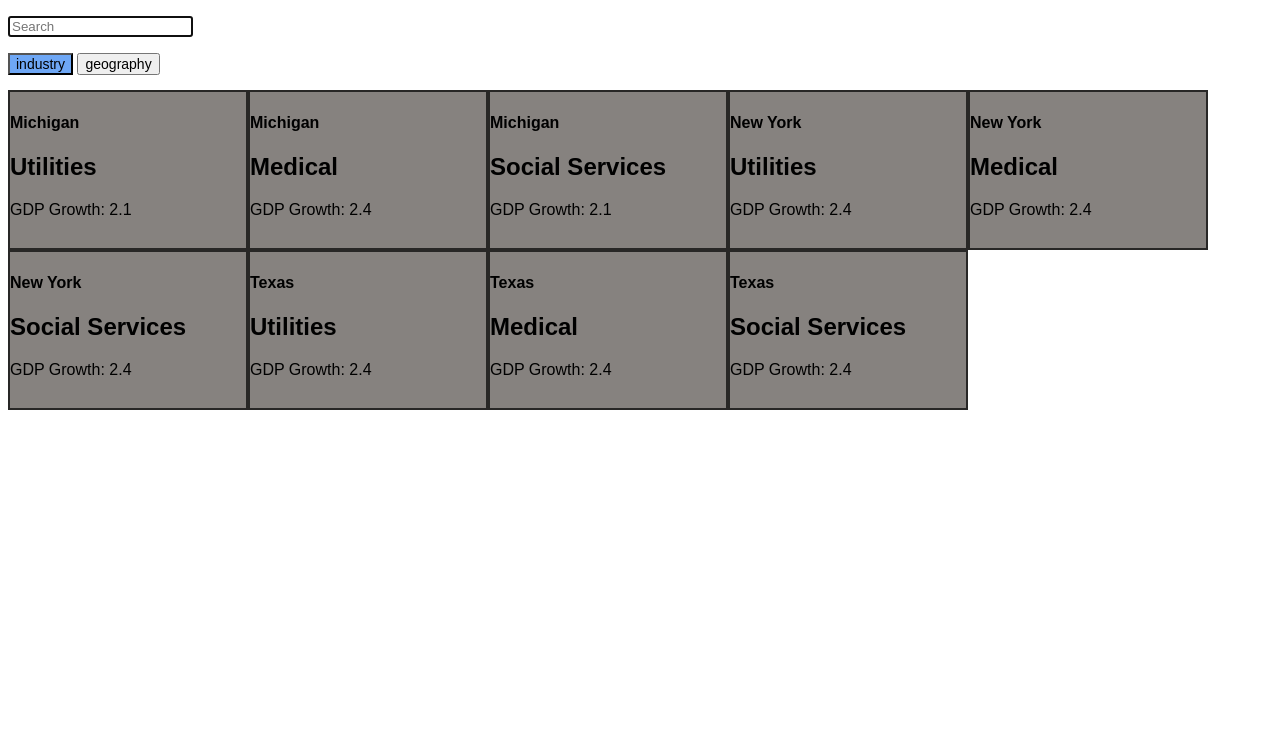
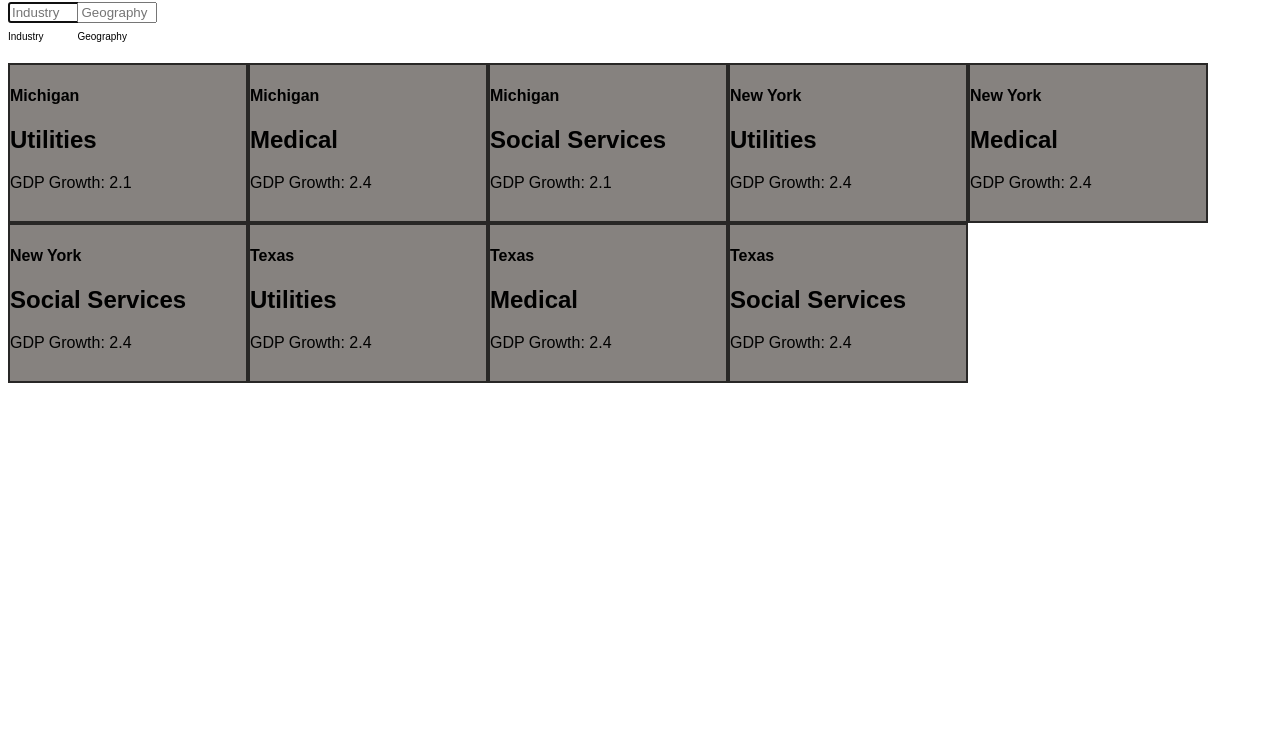
Before and after one commit to SigmaMonstR/optimus-prime, a plain HTML site: page index.html in a window 1280 px wide. Shown: the part 50-800 px from the top of the page. Drawn offline with Linux system fonts and the light colour scheme.

Commit message:
improvements

```diff
--- a/css/styles.css
+++ b/css/styles.css
@@ -27,5 +27,19 @@ body { font-family: sans-serif; }
   border-color: hsla(0, 0%, 0%, 0.7);
 }
 
-button { font-size: 14px;
-          margin-bottom: 15px}
+input {
+  display: inline-block;
+  width: 6em;
+  position: relative;
+  top: -3em;
+}
+
+label {
+  font-size: 10px;
+  display: inline-block;
+  width: 6em;
+  margin-right: .5em;
+  padding-top: 1.5em;
+}
+
+button { font-size: 14px; }
--- a/index.html
+++ b/index.html
@@ -21,16 +21,21 @@
     <h1>~~~Viz</h1>
 
     <!--SEARCH BAR-->
-    <p>
-        <input id="search" type="text" class="quicksearch" placeholder="Search"/>
-    </p>
+
+      <label for="indSearch" id="indLabel"> Industry
+        <input id="indSearch" type="text" class="indSearch" placeholder="Industry"/>
+      </label>
+
+      <label for="search" id="geoLabel"> Geography
+        <input id="search" type="text" class="geoSearch" placeholder="Geography"/>
+      </label>
 
     <!--FILTER BUTTONS HERE-->
-      <!--<div id="viz">-->
+      <!--<div id="viz">
         <button id="industry" onClick="choose('industry')">industry</button>
         <button id="geography" onClick="choose('geography')">geography</button>
-        <!--<div id="result"></div>-->
-      <!--</div>-->
+        <div id="result"></div>
+      </div>-->
 
     <!--GRID GOES HERE-->
         <div class="grid">
--- a/js/populate.js
+++ b/js/populate.js
@@ -1,6 +1,6 @@
 // external js: isotope.pkgd.js
 
-var feature = 'industry'
+/*var feature = 'industry'
 document.getElementById("industry").style.background='#6EA7F5'
 
 function choose(choice){
@@ -15,28 +15,32 @@ function choose(choice){
     }
     document.getElementById("search").value = "";
     document.getElementById("search").focus();
-}
+}*/
 
-var qsRegex;
+var indRegex;
+var geoRegex;
 
 var $grid = $('.grid').isotope({
   itemSelector: '.tile-item',
   masonry: {columnWidth: 80},
 
   filter: function() {
-    if (feature == 'industry') {
-      return qsRegex ? $(this).find('.industry').text().match( qsRegex ) : true;
-    }
-    else if (feature == 'geography') {
-      return qsRegex ? $(this).find('.geography').text().match( qsRegex ) : true;
-    }
+    ind = indRegex ? $(this).find('.industry').text().match( indRegex ) : true;
+    geo = geoRegex ? $(this).find('.geography').text().match( geoRegex ) : true;
+    return ind && geo
   }
 
 });
 
 // use value of search field to filter
-var $quicksearch = $('.quicksearch').keyup( debounce( function() {
-  qsRegex = new RegExp( $quicksearch.val(), 'gi' );
+var $indSearch = $('.indSearch').keyup( debounce( function() {
+  indRegex = new RegExp( $indSearch.val(), 'gi' );
+  //window.alert('val: ' + $quicksearch.val());
+  $grid.isotope();
+}, 200 ) );
+
+var $geoSearch = $('.geoSearch').keyup( debounce( function() {
+  geoRegex = new RegExp( $geoSearch.val(), 'gi' );
   //window.alert('val: ' + $quicksearch.val());
   $grid.isotope();
 }, 200 ) );
@@ -77,6 +81,6 @@ $(window).load( function(){
           .isotope( 'appended', $items);
     }
 
-    document.getElementById("search").focus();
+    document.getElementById("indSearch").focus();
 
 });
```
